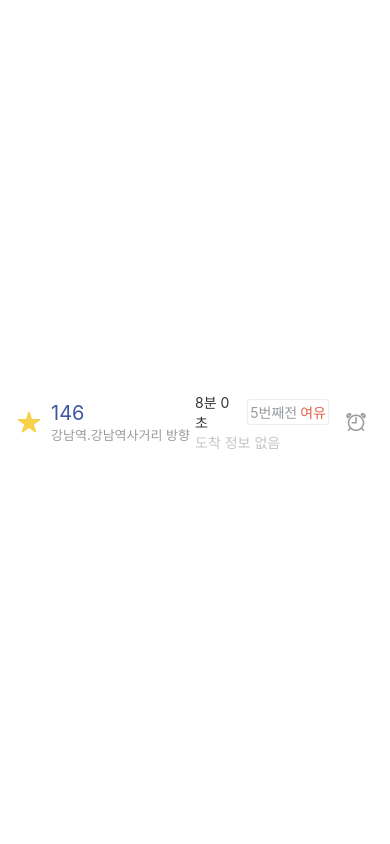
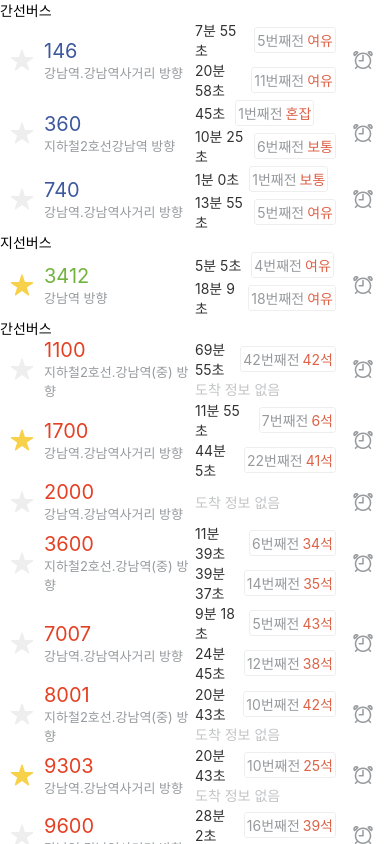
Before and after one commit to ohwonsuk/rn-kakaobus, a React Native app: screen / in a window 390 px wide. Built offline with nearby package versions, Linux system fonts and the light colour scheme.

Commit message:
버스정보 1초마다 업데이트하기

```diff
--- a/App.js
+++ b/App.js
@@ -2,38 +2,87 @@
   SafeAreaView,
   SectionList,
   StyleSheet,
+  Text
 } from "react-native";
+import dayjs from 'dayjs';
+import { useEffect, useState } from 'react';
+
 import BusInfo from './src/BusInfo';
 import { COLOR } from './src/color';
+import { busStop, getBusNumColorByType, getRemainedTimeText, getSeatStatusText, getSections } from './src/data';
 
 export default function App() {
+  const [now, setNow] = useState(dayjs());
+  const sections = getSections(busStop.buses);
+
+  const renderItem = ({item: bus}) => {
+    const numColor = getBusNumColorByType(bus.type);
+        /**
+     * Start
+     */
+    // undefined ?? null -> null
+    // { ... } ?? null -> { ... }
+    const firstNextBusInfo = bus.nextBusInfos?.[0] ?? null;
+    const secondNextBusInfo = bus.nextBusInfos?.[1] ?? null;
+    const newNextBusInfos =
+      !firstNextBusInfo && !secondNextBusInfo
+        ? [null]
+        : [firstNextBusInfo, secondNextBusInfo];
+
+    // if (bus.num === 2000) {
+    //   console.log(bus.num, 'newNextBusInfos', newNextBusInfos); // TODO: 확인
+    // }
+
+    const processedNextBusInfos = newNextBusInfos.map((info) => {
+      if (!info)
+        return {
+          hasInfo: false,
+          remainedTimeText: "도착 정보 없음",
+        };
+
+      const { arrivalTime, numOfRemainedStops, numOfPassengers } = info;
+      const remainedTimeText = getRemainedTimeText(now, arrivalTime);
+      const seatStatusText = getSeatStatusText(bus.type, numOfPassengers);
+      return {
+        hasInfo: true,
+        remainedTimeText,
+        numOfRemainedStops,
+        seatStatusText,
+      };
+    });
+    /**
+     * End
+     */
+
+    return (
+      <BusInfo
+      isBookmarked={bus.isBookmarked}
+      onPressBoomark={() => {}}
+      num={bus.num}
+      directionDescription={bus.directionDescription}
+      numColor={numColor}
+      processedNextBusInfos={processedNextBusInfos}
+      />
+  )};
+
+  useEffect(() => {
+    const interval = setInterval(() => {
+      const newNow = dayjs();
+      setNow(newNow);
+    }, 1000);
+    return () => {
+      clearInterval(interval);
+    };
+  }, []);
+
   return (
     <SafeAreaView style={styles.container}>
-      <BusInfo
-      isBookmarked={true}
-      onPressBoomark={() => {}}
-      num={146}
-      directionDescription="강남역.강남역사거리"
-      numColor={COLOR.BUS_B}
-      />
-        {/* <SectionList
-          sections={[
-            {
-              title: "간선버스",
-              data: [{ busNum: 146 }, { busNum: 360 }, { busNum: 740 }],
-            },
-            {
-              title: "지선버스",
-              data: [{ busNum: 3412 }],
-            },
-            {
-              title: "직행버스",
-              data: [{ busNum: 1100 }, { busNum: 1700 }],
-            },
-          ]}
+        <SectionList
+          style={{flex:1, width: "100%"}}
+          sections={sections}
           renderSectionHeader={({ section: { title } }) => <Text>{title}</Text>}
-          renderItem={({ item }) => <Text>{item.busNum}</Text>}
-        /> */}
+          renderItem={renderItem}
+        />
     </SafeAreaView>
   );
 }
--- a/src/BusInfo.js
+++ b/src/BusInfo.js
@@ -10,7 +10,8 @@
   onPressBoomark,
   num,
   directionDescription,
-  numColor
+  numColor,
+  processedNextBusInfos
 }) => {
   return (
     <View style={{flexDirection: "row"}}>
@@ -30,8 +31,17 @@
       <View style={{flex:1, flexDirection: 'row', alignItems: 'center'}}>
         {/* M분 S초 / N번째 전 / 여유 */}
         <View style={{flex:1}}>
-          <NextBusInfo busInfo={true} remainedTimeText={"8분 0초"} numOfRemainedStops={5} seatStatusText={"여유"}/>
-          <NextBusInfo busInfo={false} remainedTimeText={"도착 정보 없음"} />
+          {processedNextBusInfos.map((info, index) => (
+            <NextBusInfo
+              key={`next-bus-info-${index}`}
+              busInfo={info.hasInfo}
+              remainedTimeText={info.remainedTimeText}
+              numOfRemainedStops={info.numOfRemainedStops}
+              seatStatusText={info.seatStatusText}
+            />
+           ))}
+          {/* <NextBusInfo busInfo={true} remainedTimeText={"8분 0초"} numOfRemainedStops={5} seatStatusText={"여유"}/> */}
+          {/* <NextBusInfo busInfo={false} remainedTimeText={"도착 정보 없음"} /> */}
         </View>
         {/* 알람아이콘 */}
         <AlarmButton onPress={() => {}} style={{paddingHorizontal:15}} />
--- a/src/data.js
+++ b/src/data.js
@@ -1,4 +1,5 @@
 import dayjs from "dayjs";
+import { COLOR } from './color';
 
 export const busStop = {
   id: 23284,
@@ -20,6 +21,7 @@
           arrivalTime: dayjs().add(21, "minute").add(3, "second"),
           numOfRemainedStops: 11,
           numOfPassengers: 5,
+        }]
       },
       {
         type: "B",
@@ -190,6 +192,82 @@
         ],
       },
   ],
-    },
-  ],
 };
+
+// console.log('busStop', busStop.buses);
+
+export const getSections = (buses) => {
+  // console.log('buses', buses);
+  const bBuses = []; // data
+  const gBuses = []; // data
+  const rBuses = []; // data
+
+  for (const bus of buses) {
+    if (bus.type === 'B') bBuses.push(bus);
+    else if (bus.type === 'G') gBuses.push(bus);
+    else if (bus.type === 'R') rBuses.push(bus);
+  }
+
+  const sections = [];
+  if (bBuses.length > 0) {
+    sections.push({
+      title: '간선버스',
+      data: bBuses
+    })
+  }
+  if (gBuses.length > 0) {
+    sections.push({
+      title: '지선버스',
+      data: gBuses
+    })
+  }
+  if (rBuses.length > 0) {
+    sections.push({
+      title: '간선버스',
+      data: rBuses
+    })
+  }
+
+  // console.log('sections', sections);
+  return sections;
+};
+
+export const getBusNumColorByType = (type) => {
+  switch (type) {
+    case "B":
+      return COLOR.BUS_B;
+    case "G":
+      return COLOR.BUS_G;
+    case "R":
+      return COLOR.BUS_R;
+    default:
+      return "transparent";
+  }
+};
+
+export const getRemainedTimeText = (now, arrivalTime) => {
+  const remainMinute = dayjs(arrivalTime).diff(dayjs(now), "minute");
+  const remainSecond = dayjs(arrivalTime).diff(dayjs(now), "second") % 60;
+
+  if (remainMinute <= 0 && remainSecond <= 0) return "도착 또는 출발";
+  if (remainMinute <= 0 && remainSecond < 30) return "곧 도착";
+  if (remainMinute <= 0) return `${remainSecond}초`;
+  return `${remainMinute}분 ${remainSecond}초`;
+};
+
+const MAX_SEAT_NUM_OF_R = 45;
+export const getSeatStatusText = (type, numOfPassengers) => {
+  switch (type) {
+    case "B":
+    case "G":
+      return numOfPassengers >= 30
+        ? "혼잡"
+        : numOfPassengers >= 20
+        ? "보통"
+        : "여유";
+    case "R":
+      return `${MAX_SEAT_NUM_OF_R - numOfPassengers}석`;
+    default:
+      return "transparent";
+  }
+};
```
Lines whose indentation alone changed are shown as unchanged.
